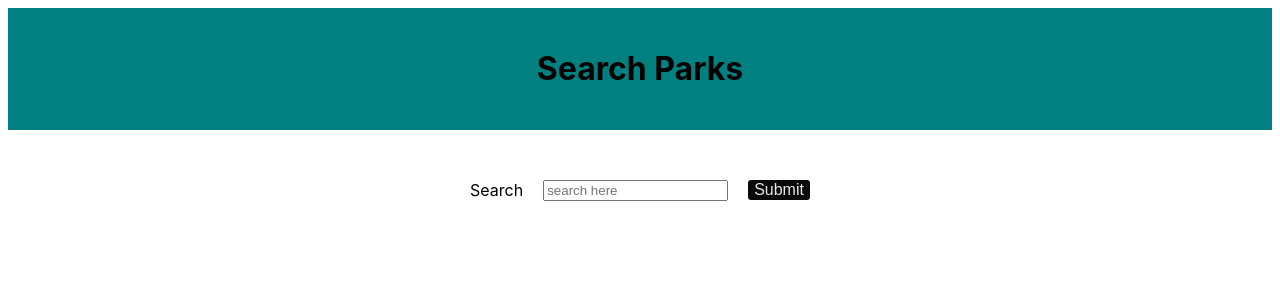
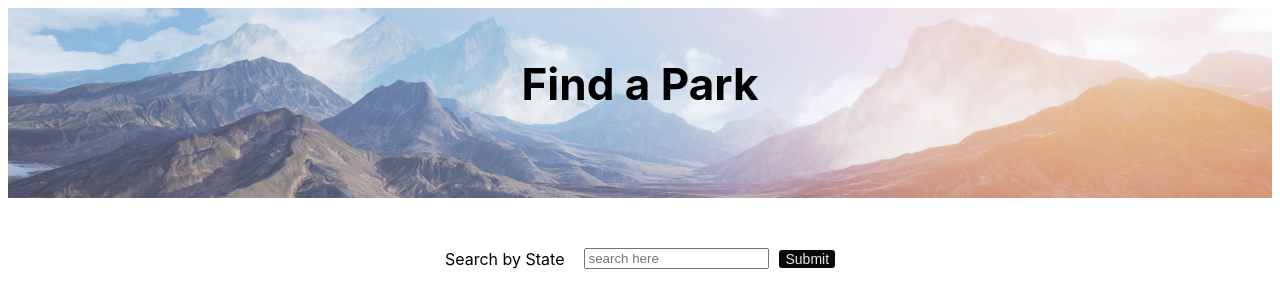
Before and after one commit to cgroark/react-natparks-weather, a React (Create React App) app: page / in a window 1280 px wide. Shown: the top 308 px of the page. Built offline with nearby package versions, Linux system fonts and the light colour scheme.

Commit message:
styling park output

```diff
--- a/src/Components/App.js
+++ b/src/Components/App.js
@@ -7,7 +7,7 @@ class App extends Component {
     return (
       <div className="App">
         <header className="App-header">
-          <h1 className="App-title">Search Parks</h1>
+          <h1 className="App-title">Find a Park</h1>
         </header>
         <Parks />
       </div>
--- a/src/Components/Parks.js
+++ b/src/Components/Parks.js
@@ -38,9 +38,9 @@ class Parks extends Component {
 		return (
 			<div>
 				<form className='search-bar' onSubmit={this.handleSubmit}>
-					<label className='search-label'>Search</label>
+					<label className='search-label'>Search by State</label>
 					<input placeholder='search here' type='text' value={this.state.park} onChange={this.handleChange} />
-					<button className='search-button' type='submit'>Submit</button>
+					<button className='button' type='submit'>Submit</button>
 				</form>
 				<Results results={this.state.parkData} />
 			</div>
--- a/src/Components/Results.js
+++ b/src/Components/Results.js
@@ -39,10 +39,10 @@ class ListItem extends Component {
 	render() {
 		let location = this.state.location
 		return(
-			<div>
+			<div className='park-list'>
 				{!location &&
-					<div className='park-list'>
-						<li className='park-detail' key={this.props.name}>
+					<div>
+						<li key={this.props.name}>
 							{this.props.name}
 							<button className='button' onClick={this.infoHandler}>More Info</button>
 						</li>
@@ -51,11 +51,13 @@ class ListItem extends Component {
 
 				{location &&
 					<div className='info-div'>
-						<h1>{this.state.name}</h1>
-						<h3>{this.state.url}</h3>
-						<h1>{this.state.weather[0].title}</h1>
+						<p className='park-name'>{this.state.name}</p>
+						<a href={this.state.url}>visit website</a>
+						<p>Weather forecast for {this.state.weather[0].title}</p>
+						<p className='weather'>{this.state.weather[0].fcttext}</p>
 						<img src={this.state.weather[0].icon_url} />
-						<h4>{this.state.weather[0].fcttext}</h4>
+
+
 					</div>
 				}
 			</div>
--- a/src/index.css
+++ b/src/index.css
@@ -12,13 +12,13 @@ li{
 }
 
 .App-title{
-  font-size: 32;
+  font-size: 44px;
   text-align: center;
 }
 
 .App-header{
-  background-color: teal;
-
+  background-image: url('./img/mountains.png');
+  height: 150px;
   padding: 20px;
 }
 
@@ -33,11 +33,45 @@ li{
   margin-right: 20px;
 }
 
-.search-button{
+.button{
   margin-left: 20px;
   color: #e6e6e6;
   background: #0a0a0a;
   border: none;
-  font-size: 16px;
+  font-size: 14px;
   border-radius: 3px;
 }
+.park-list{
+  display: flex;
+  flex-wrap: wrap;
+  padding: 30px;
+  justify-content: center;
+}
+.park-name{
+  font-size: 24px;
+
+}
+.weather{
+  font-size: 14px;
+}
+.button{
+  margin-left: 10px;
+}
+.info-div{
+  border: solid black 1px;
+  width: 320px;
+  border-radius: 3px;
+  padding: 5px;
+  text-align: center;
+}
+
+a{
+  color: teal;
+  text-decoration: none;
+ }
+
+ @media(max-width: 992px){
+  .info-div{
+    width: 450px;
+  }
+ }
```
Also changed, not shown: src/img/mountains.png (added).
